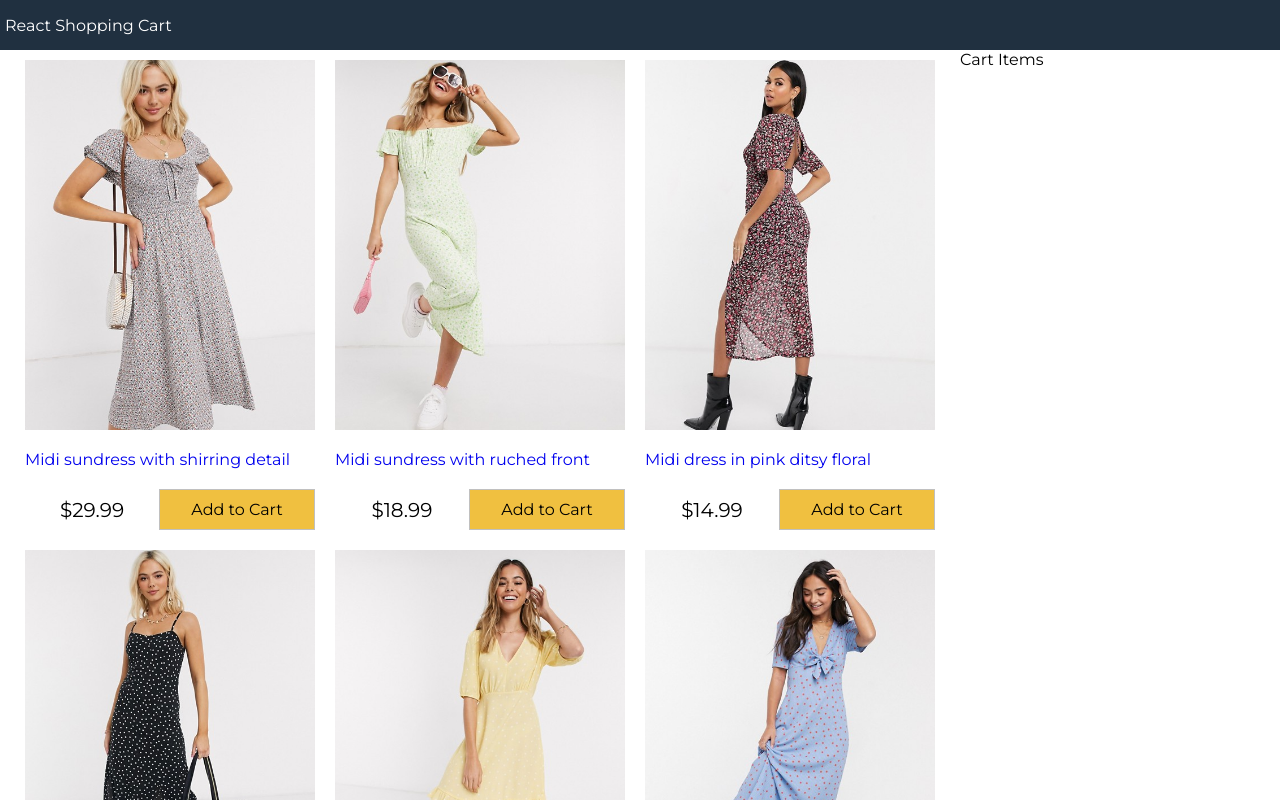
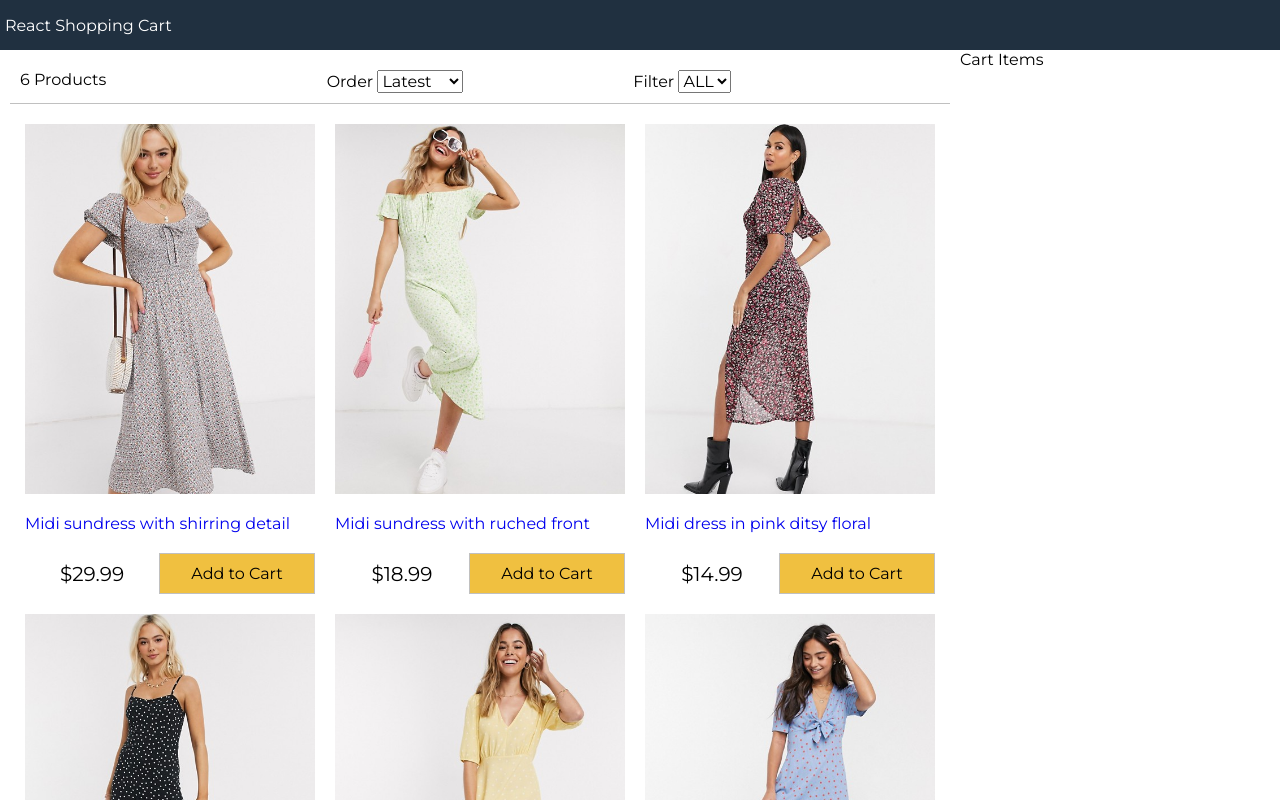
Before and after one commit to DcguentherATX/react-shopping-cart, a React (Create React App) app: page / in a window 1280 px wide. Shown: the top 800 px of the page. Built offline with nearby package versions, Linux system fonts and the light colour scheme.

Commit message:
filter-component

```diff
--- a/src/App.js
+++ b/src/App.js
@@ -2,6 +2,7 @@
 import React from 'react';
 import data from './data.json';
 import Products from './components/Products';
+import Filter from './components/Filter';
 
 class App extends React.Component {
   constructor() {
@@ -13,6 +14,39 @@ class App extends React.Component {
     }
   }
 
+  sortProducts = (event) => {
+    // imp
+    const sort = event.target.value;
+    console.log(event.target.value);
+
+    this.setState((state) => ({
+      sort: sort,
+      products: this.state.products.slice().sort((a, b) => (
+        sort === "lowest" ? ((a.price > b.price) ? 1 : -1) :
+        sort === "highest" ? ((a.price < b.price) ? 1 : -1) :
+        ((a._id > b._id) ? 1 : -1)
+
+      ))
+    }));
+  }
+
+  filterProducts = (event) => {
+    //imp
+    console.log(event.target.value);
+    if (event.target.value === '') {
+      this.setState({
+        size: event.target.value,
+        products: data.products
+      });
+      } else {
+        this.setState({
+          size: event.target.value,
+          products: data.products.filter((product) => product.availableSizes.indexOf(event.target.value) >= 0
+          ),
+        });
+    }
+  };
+
   render () {
     return (
       <div className="grid-container">
@@ -22,6 +56,12 @@ class App extends React.Component {
         <main>
           <div className="content">
             <div className="main">
+              <Filter count={this.state.products.length}
+              size={this.state.size}
+              sort={this.state.sort}
+              filterProducts={this.filterProducts}
+              sortProducts={this.sortProducts}
+              />
               <Products products={this.state.products} />
             </div>
             <div className="sidebar">
--- /dev/null
+++ b/src/components/Filter.js
@@ -0,0 +1,33 @@
+import React, { Component } from 'react'
+
+export default class Filter extends Component {
+    render() {
+        return (
+            <div className="filter">
+                <div className="filter-result">{this.props.count} Products</div>
+                <div className="filter-sort">
+                    Order
+                    {" "}
+                    <select value={this.props.sort} onChange={this.props.sortProducts}>
+                        <option value="">Latest</option>
+                        <option value="lowest">Lowest</option>
+                        <option value="highest">Highest</option>
+                    </select>
+                </div>
+                <div className="filter-size">
+                    Filter
+                    {" "}
+                    <select value={this.props.size} onChange={this.props.filterProducts}>
+                        <option value="">ALL</option>
+                        <option value="XS">XS</option>
+                        <option value="S">S</option>
+                        <option value="M">M</option>
+                        <option value="L">L</option>
+                        <option value="XL">XL</option>
+                        <option value="XXL">XXL</option>
+                    </select>
+                </div>
+            </div>
+        )
+    }
+}
--- a/src/index.css
+++ b/src/index.css
@@ -134,3 +134,17 @@ footer {
 .button.primary {
   background-color: #f0c040;
 }
+
+/* filter */
+
+.filter {
+  display: flex;
+  justify-content: space-between;
+  padding: 1rem;
+  margin: 1rem;
+  border-bottom: .1rem #c0c0c0 solid;
+}
+
+.filter div {
+  flex: 1;
+}
```
